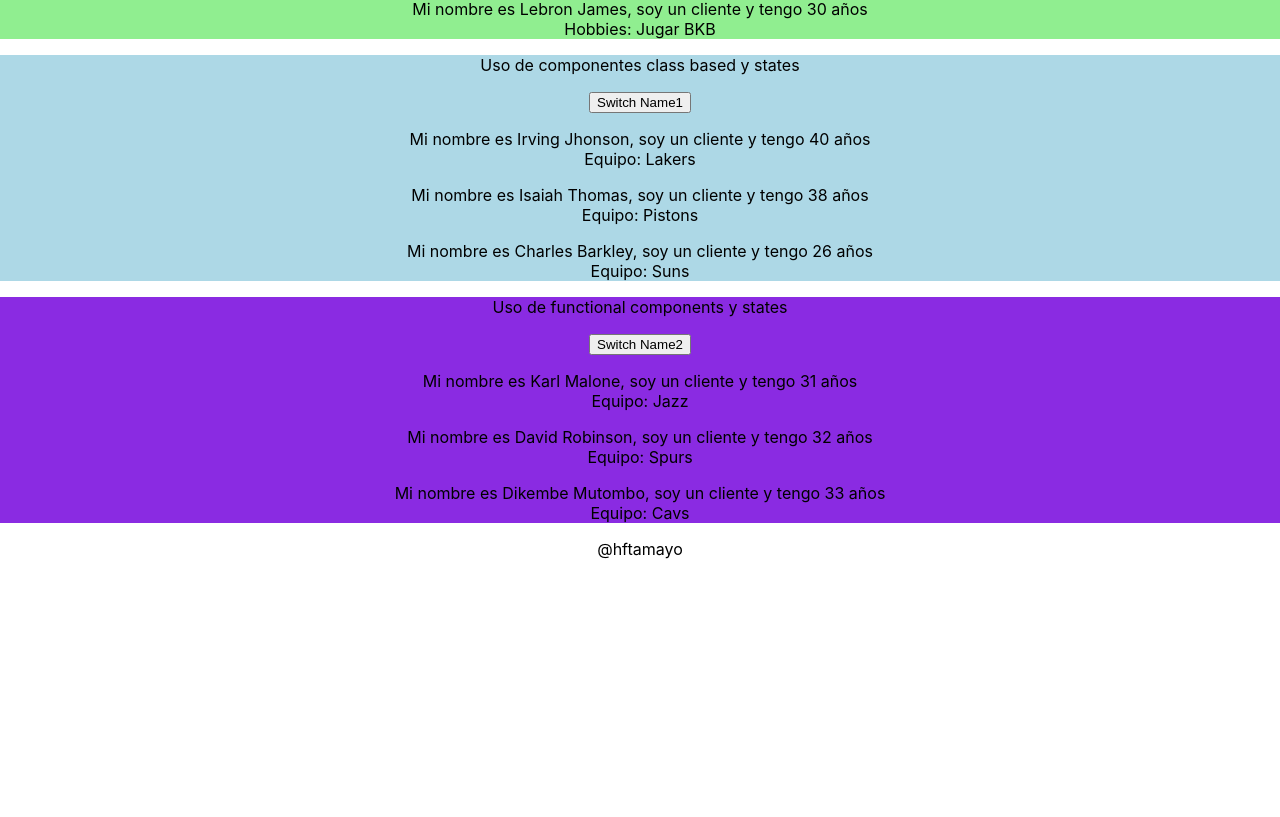
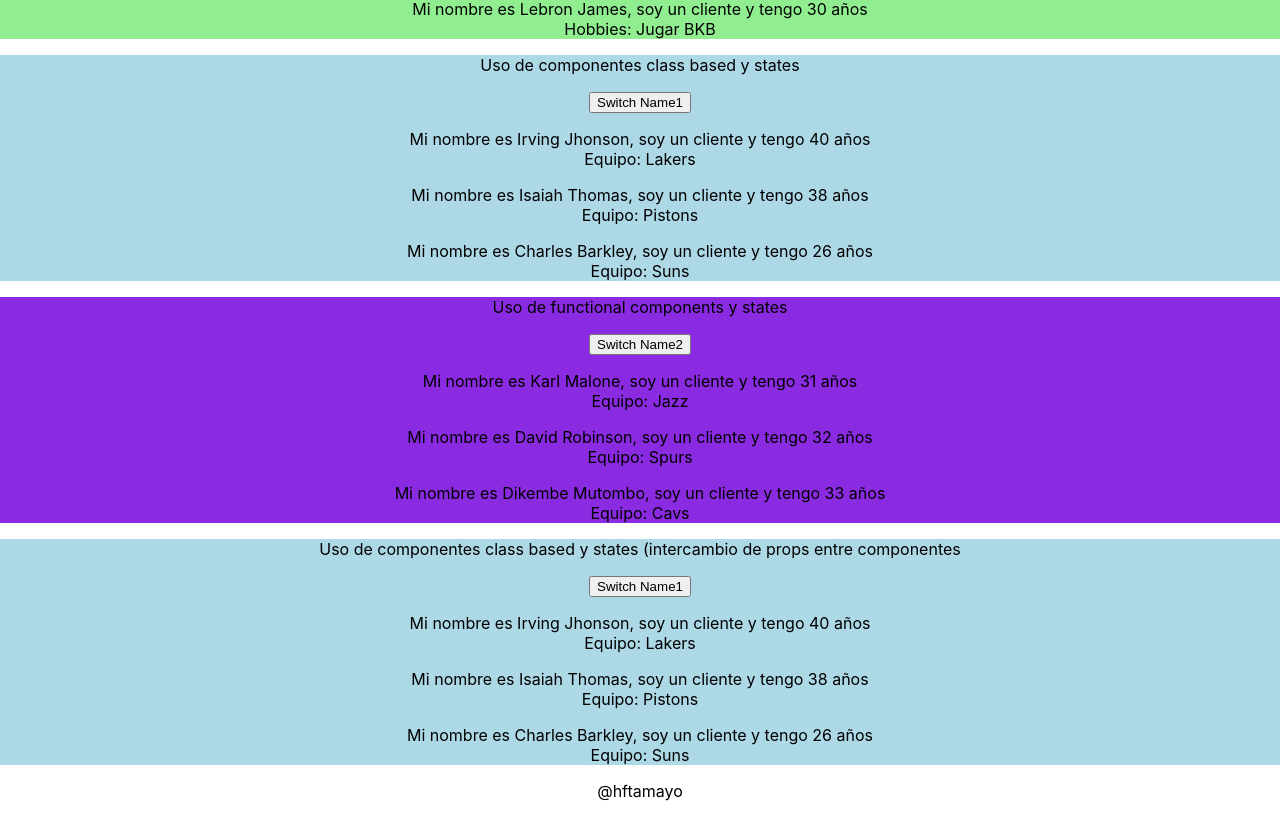
Before and after one commit to strikerOne22/sandbox-react-strike, a React (Create React App) app: page / in a window 1280 px wide. Shown: the part 363-1180 px from the top of the page. Before the commit the page ends 938 px from the top, so only its background shows below. Built offline with nearby package versions, Linux system fonts and the light colour scheme.

Commit message:
paso de props entre 2 componentes

```diff
--- /dev/null
+++ b/src/Jsx/Cliente/NuevoCliente5a.js
@@ -0,0 +1,25 @@
+import React from 'react';
+/*
+uso de children props:
+-debo envolver el return en un div, usando 2 paragraphs de manera opcional
+-props.children es una palabra reservada, se refiere a cualquier elementos
+que esta encerrado entre elementos con tagas abiertos y cerrados
+<Nuevocliente3 nombre="Lionel Messi" edad="33">Hobbies: Jugar Play</Nuevocliente3>
+<Nuevocliente4 nombre="Ansu Fati" edad="19">Hobbies: Jugar NES</Nuevocliente4>
+-En seguimiento a la leccion46 se agrega el evento onClick para intercambiar props
+entre componentes, notese que onClick recibe del objeto props la variable que se ha
+enviado desde VerClientes1a
+*/
+const nuevoclientev5 = (props) => {
+    return (
+        <div>
+            <p onClick={props.actNombre}>Mi nombre es {props.nombre}, soy un cliente y tengo {props.edad} años<br />
+            {props.children}</p>
+        </div>
+    )
+
+
+
+}
+
+export default nuevoclientev5;
--- /dev/null
+++ b/src/Jsx/Cliente/VerClientes1a.js
@@ -0,0 +1,63 @@
+import React, { Component } from 'react';
+import Nuevocliente5a from './NuevoCliente5a';
+import '../../App.css';
+//uso de class based component implementando States
+//leccion 46: paso de referencias entre componentes
+class verclientes1a extends Component{
+
+    state = {
+        persons: [
+            {nombre: 'Irving Jhonson', edad: 40},
+            {nombre: 'Isaiah Thomas', edad: 38},
+            {nombre: 'Charles Barkley', edad: 26}
+        ]
+    }
+
+    //funcion para actualizar los valores de state usando el boton
+    cambiaNombresHandler = () => {
+        console.log("DOM renderizado, se actualiza los props y states");
+        //Ejmplo de mutacion incorrecta: this.state.persons[0].name = "Michael Jordan"
+        //debe utilizarse el metodo reservado useState
+        this.setState({
+            persons: [
+                {nombre: 'Michael Jordan', edad: 23},
+                {nombre: 'Scottie Pipen', edad: 33},
+                {nombre: 'Tony Kukoc', edad: 45}
+            ]
+        })
+    }
+
+
+    render(){
+        return(
+            <div className="cajatipo1">
+                <p>Uso de componentes class based y states (intercambio de props entre componentes</p>
+                {/*si uso this.cambiaNombresHandler() cuando se dibuje el DOM
+                inmediatamente se va a ejecutar. Si parentesis es una referencia*/}
+
+                {/*en cada instancia hay un evento click, que servirá para enviar
+                parametro al componente */}
+                <button onClick={this.cambiaNombresHandler}>Switch Name1</button>
+                <Nuevocliente5a
+                nombre={this.state.persons[0].nombre}
+                edad={this.state.persons[0].edad}>Equipo: Lakers
+                </Nuevocliente5a>
+
+                {/*El prop actNombre puede ser cualquier otro nombre */}
+                <Nuevocliente5a
+                nombre={this.state.persons[1].nombre}
+                edad={this.state.persons[1].edad}
+                actNombre={this.cambiaNombresHandler}
+                >Equipo: Pistons
+                </Nuevocliente5a>
+
+                <Nuevocliente5a
+                nombre={this.state.persons[2].nombre}
+                edad={this.state.persons[2].edad}>Equipo: Suns
+                </Nuevocliente5a>
+            </div>
+        )
+    }
+}
+
+export default verclientes1a;
--- a/src/Jsx/Cliente/index.js
+++ b/src/Jsx/Cliente/index.js
@@ -6,6 +6,7 @@ import Nuevocliente4 from './NuevoCliente4';
 import Nuevocliente5 from './NuevoCliente5';
 import VerClientes1 from './VerClientes1';
 import VerClientes2 from './VerClientes2';
+import VerClientes1a from './VerClientes1a';
 import '../../App.css';
 
 function verclientes(){
@@ -20,10 +21,12 @@ function verclientes(){
                 <Nuevocliente5 nombre="Lebron James" edad="30">Hobbies: Jugar BKB</Nuevocliente5>
             </div>
             <div>
-                {/*Class based Componente que usa states */}
+                {/*Class based Component que usa states */}
                 <VerClientes1 />
                 {/* Functional component que usa state */}
                 <VerClientes2 />
+                {/*Class based component pasand props entre ellos*/}
+                <VerClientes1a />
             </div>
         </div>
     )
```
